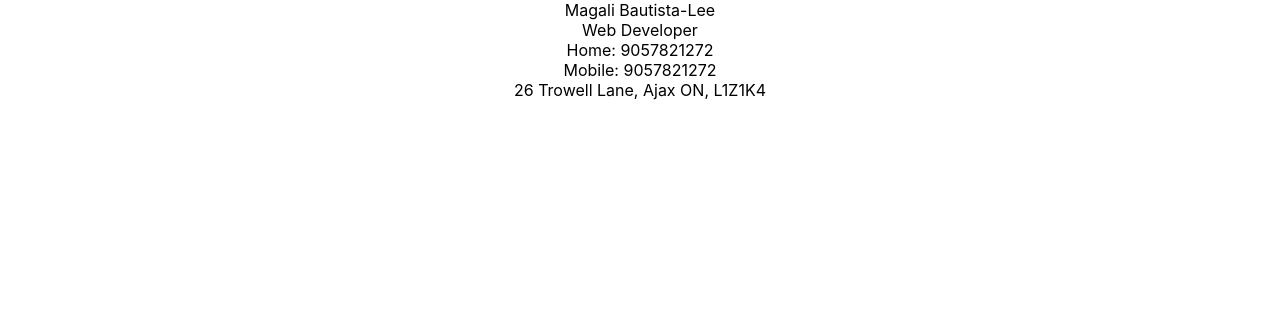
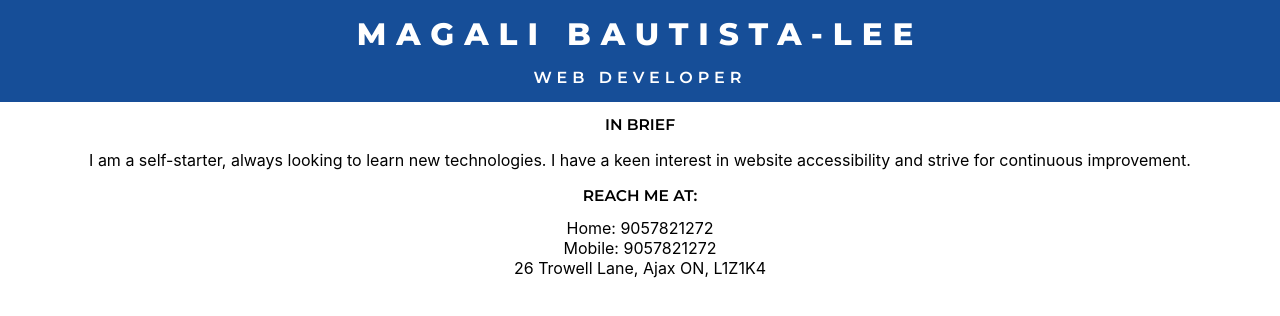
Before and after one commit to magz99/personal-website, a React (Create React App) app: page / in a window 1280 px wide. Shown: the top 316 px of the page. Built offline with nearby package versions, Linux system fonts and the light colour scheme.

Commit message:
Added Styled Components, some more content

```diff
--- a/public/index.html
+++ b/public/index.html
@@ -20,6 +20,10 @@
       href="%PUBLIC_URL%/favicon-16x16.png"
     />
     <link rel="shortcut icon" href="%PUBLIC_URL%/favicon.ico" />
+    <link
+      href="https://fonts.googleapis.com/css?family=Montserrat:600,800&display=swap"
+      rel="stylesheet"
+    />
     <meta name="viewport" content="width=device-width, initial-scale=1" />
     <meta name="theme-color" content="#000000" />
     <!--
--- /dev/null
+++ b/src/components/InfoSidebar.jsx
@@ -0,0 +1,30 @@
+import React from 'react';
+import PropTypes from 'prop-types';
+
+import ReachMeAt from './ReachMeAt';
+import SectionTitle from '../styles/shared';
+
+const inBrief = () => `I am a self-starter, always looking to
+learn new technologies. I have a keen
+interest in website accessibility and
+strive for continuous improvement.`;
+
+const InfoSidebar = ({ displayFull }) => (
+  <section className="info-sidebar">
+    {displayFull && (
+      <>
+        <div>
+          <SectionTitle>In Brief</SectionTitle>
+          <p>{inBrief()}</p>
+        </div>
+        <ReachMeAt />
+      </>
+    )}
+  </section>
+);
+
+export default InfoSidebar;
+
+InfoSidebar.propTypes = {
+  displayFull: PropTypes.bool.isRequired,
+};
--- /dev/null
+++ b/src/components/ReachMeAt.jsx
@@ -0,0 +1,25 @@
+import React from 'react';
+
+import SectionTitle from '../styles/shared';
+
+const myPhone = () => '9057821272';
+const myAddress = () => '26 Trowell Lane, Ajax ON, L1Z1K4';
+
+const ReachMeAt = () => (
+  <div>
+    <SectionTitle>Reach Me At:</SectionTitle>
+    Home:
+    {' '}
+    {myPhone()}
+    {' '}
+    <br />
+    Mobile:
+    {' '}
+    {myPhone()}
+    {' '}
+    <br />
+    {myAddress()}
+  </div>
+);
+
+export default ReachMeAt;
--- /dev/null
+++ b/src/components/ResumeHeader.jsx
@@ -0,0 +1,35 @@
+import React from 'react';
+import styled from 'styled-components';
+
+const Header = styled.header`
+  background-color: #164e98;
+  color: white;
+  font-family: 'Montserrat', sans-serif;
+  text-transform: uppercase;
+  padding: 15px 0;
+
+  .name {
+    font-size: 31px;
+    font-weight: 800;
+    letter-spacing: 10px;
+  }
+
+  .position {
+    letter-spacing: 5px;
+    display: block;
+    margin-top: 15px;
+  }
+`;
+
+const myName = () => 'Magali Bautista-Lee';
+const myPosition = () => 'Web Developer';
+
+const ResumeHeader = () => (
+  <Header className="resume-header">
+    <span className="name">{myName()}</span>
+    <br />
+    <span className="position">{myPosition()}</span>
+  </Header>
+);
+
+export default ResumeHeader;
--- /dev/null
+++ b/src/styles/shared.js
@@ -0,0 +1,10 @@
+import styled from 'styled-components';
+
+const SectionTitle = styled.h2`
+  font-family: 'Montserrat', sans-serif;
+  font-weight: 100;
+  text-transform: uppercase;
+  font-size: 15.5px;
+`;
+
+export default SectionTitle;
--- a/src/views/About.jsx
+++ b/src/views/About.jsx
@@ -1,32 +1,14 @@
 import React from 'react';
+// import styled from 'styled-components';
 
-const myName = () => 'Magali Bautista-Lee';
-const myPhone = () => '9057821272';
-const myAddress = () => '26 Trowell Lane, Ajax ON, L1Z1K4';
-const myPosition = () => 'Web Developer';
+import ResumeHeader from '../components/ResumeHeader';
+import InfoSidebar from '../components/InfoSidebar';
 
 const myResume = () => (
   <div className="resume-container">
-    <header className="resume-header">
-      {myName()}
-      <br />
-      {myPosition()}
-    </header>
-    <section className="info-sidebar">
-      <div>
-        Home:
-        {' '}
-        {myPhone()}
-        {' '}
-        <br />
-        Mobile:
-        {' '}
-        {myPhone()}
-        {' '}
-        <br />
-        {myAddress()}
-      </div>
-    </section>
+    <ResumeHeader />
+    <InfoSidebar displayFull="true" />
+    {/* Page 2 will have only the Reach me at */}
   </div>
 );
 
```
Also changed, not shown: src/App.jsx (renamed from src/App.js).
